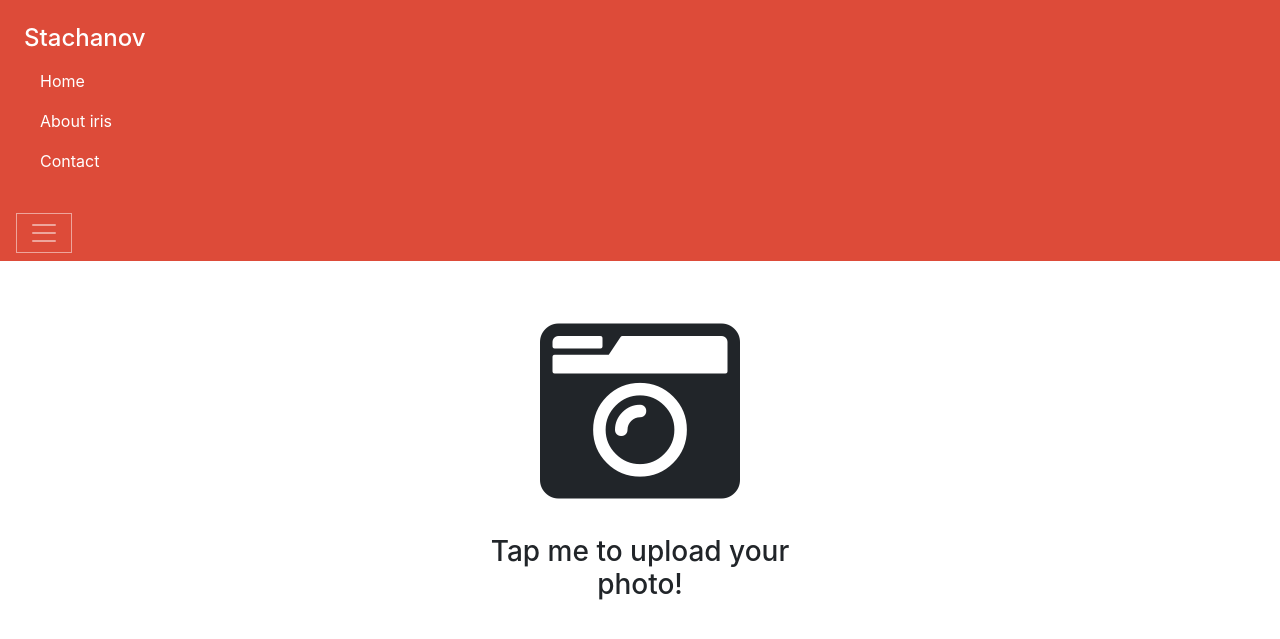
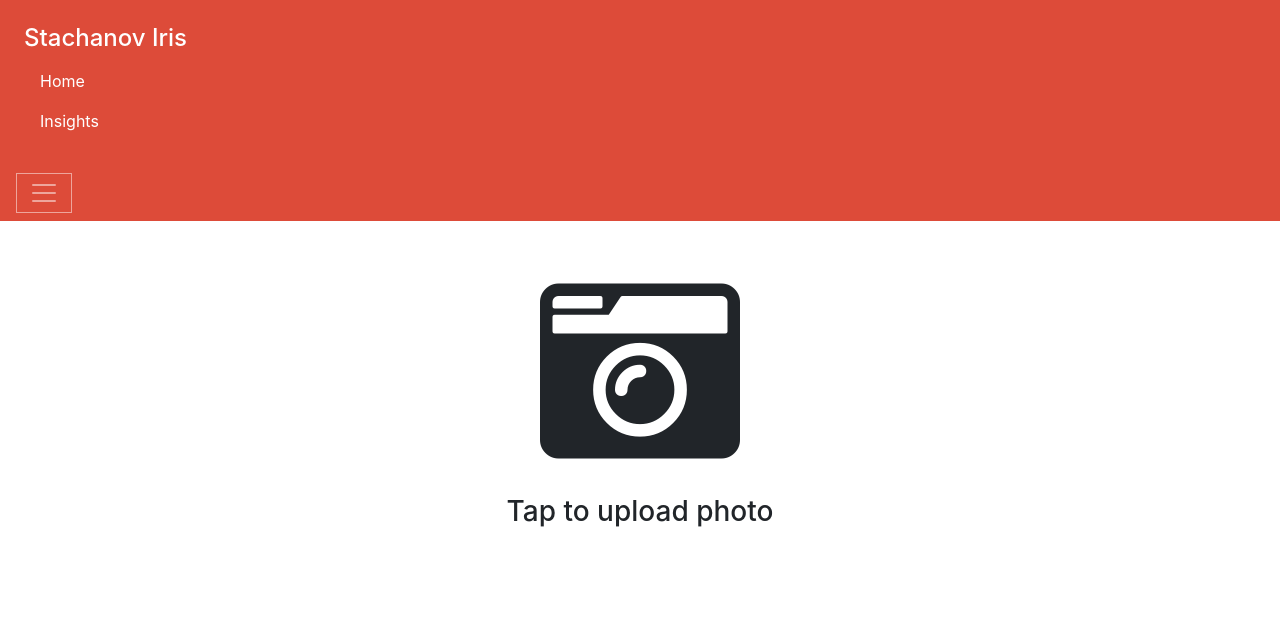
Before and after one commit to WesselKuijpers/iris_web_front_end, a Flask app: page / in a window 1280 px wide, after a click that opens the changed part. Shown: the top 639 px of the page. Run offline with Flask 2, Linux system fonts and the light colour scheme; some libraries are stand-ins or nearby versions.

Commit message:
minor frontend changes

```diff
--- a/templates/page/index.html
+++ b/templates/page/index.html
@@ -1,7 +1,3 @@
-<!-- <button id="upload-button">Make Prediction</button>
-<input type="file" style="display: none" id="upload-input">
-<p id="result"></p> -->
-
 <!doctype html>
 <html lang="en">
 
@@ -9,6 +5,7 @@
     <!-- Required meta tags -->
     <meta charset="utf-8">
     <meta name="viewport" content="width=device-width, initial-scale=1, shrink-to-fit=no">
+    <title>Stachanov Iris</title>
 
     <!-- Bootstrap CSS -->
     <link rel="stylesheet" href="https://stackpath.bootstrapcdn.com/bootstrap/4.3.1/css/bootstrap.min.css"
@@ -38,10 +35,9 @@
     <div class="pos-f-t">
         <div class="collapse" id="navbarToggleExternalContent">
             <div class="bg-dark p-4">
-                <h5 class="text-white h4">Stachanov</h5>
-                <a class="nav-link" href="#">Home</a>
-                <a class="nav-link" href="#">About iris</a>
-                <a class="nav-link" href="#">Contact</a>
+                <h5 class="text-white h4">Stachanov Iris</h5>
+                <a class="nav-link" href="/">Home</a>
+                <a class="nav-link" href="#">Insights</a>
             </div>
         </div>
         <nav class="navbar navbar-dark bg-dark">
@@ -61,19 +57,17 @@
                 </div>
             </div>
             <div class="col-lg-4 offset-lg-4 col-md-4 offset-md-4 col-sm-12 text-center"><br>
-                <h3>
-                    Tap me to upload your photo!
-                </h3>
+                <h3>Tap to upload photo</h3>
             </div>
             <input type="file" style="display: none" id="upload-input">
         </div>
 
         <div class="spinner hidden" id='spinner'>
-                <div class="row">
-                    <div class="col-lg-4 offset-lg-4 col-md-4 offset-md-4 col-sm-12 text-center">
-                        <img src="{{ url_for('static', filename='img/spinner.gif') }}" class="img-fluid">
-                    </div>
+            <div class="row">
+                <div class="col-lg-4 offset-lg-4 col-md-4 offset-md-4 col-sm-12 text-center">
+                    <img src="{{ url_for('static', filename='img/spinner.gif') }}" class="img-fluid">
                 </div>
+            </div>
         </div>
 
         <div class="result hidden" id="result">
```
